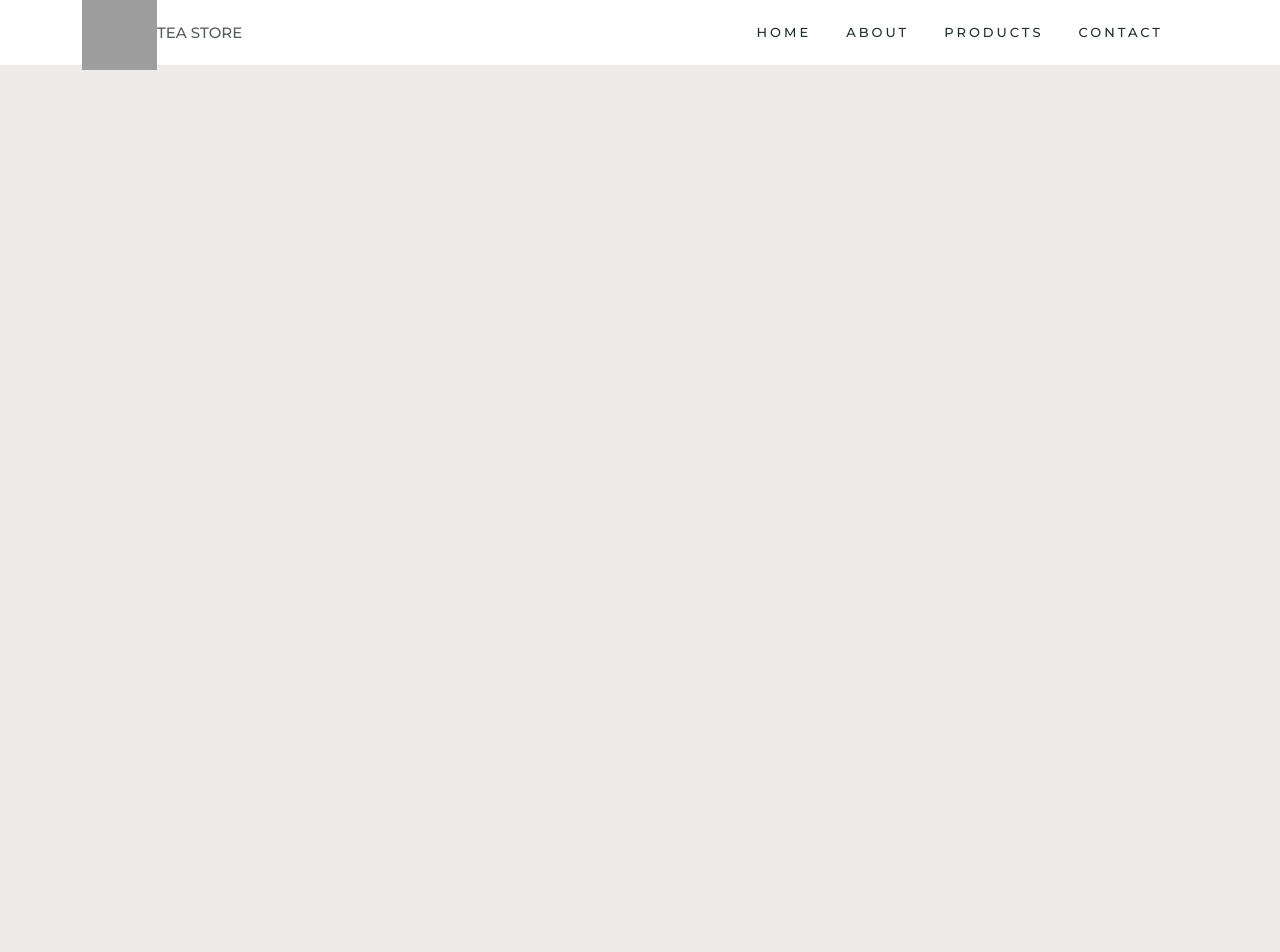
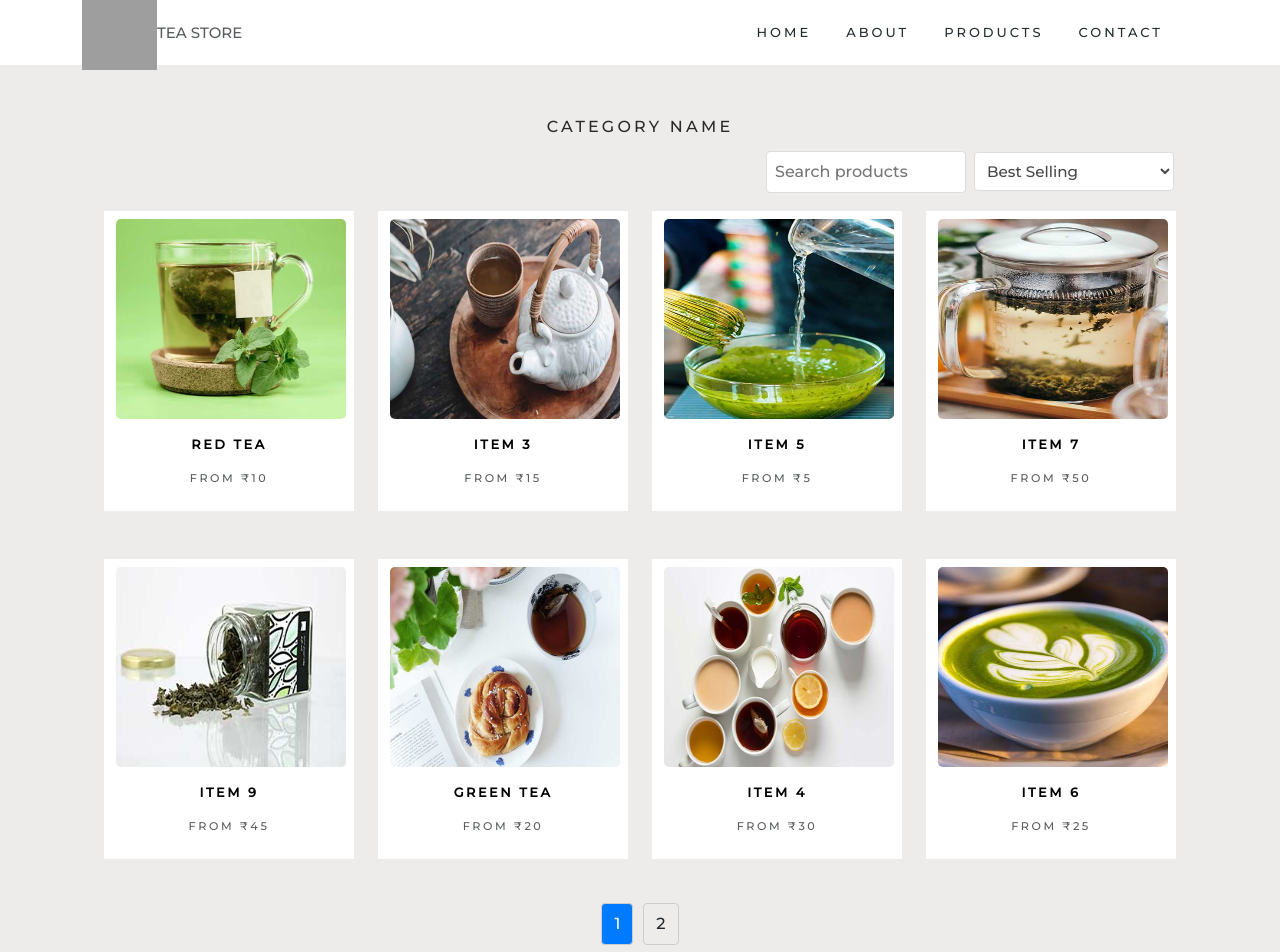
Before and after one commit to Chayan9991/tea-catalog-mern-app, a React (Vite) app: page /productCategory/1 in a window 1280 px wide. Shown: the top 952 px of the page. Before the commit the page ends 800 px from the top, so only its background shows below. Built offline with nearby package versions, Linux system fonts and the light colour scheme; grey boxes are pictures that could not be loaded.

Commit message:
08:25PM commit

```diff
--- a/src/App.jsx
+++ b/src/App.jsx
@@ -3,6 +3,7 @@ import 'bootstrap/dist/js/bootstrap.bundle.min.js';
 import './index.css'
 import Routing from './routes/Routing.jsx';
 import Navbar from './category/Navbar.jsx';
+import Footer from './category/Footer.jsx';
 
 function App() {
 
@@ -10,6 +11,7 @@ function App() {
         <>
             <Navbar/>
             <Routing/>
+            <Footer/>
         </>
     )
 }
--- /dev/null
+++ b/src/category/CategoryCard.jsx
@@ -0,0 +1,21 @@
+import { Link } from 'react-router-dom';
+
+const CategoryCard = ({ item }) => {
+  return (
+    <div className="category-card mb-4 justify-content-center">
+      <Link to={`/productCategory/${item.id}`} className="card-link text-decoration-none">
+        <div className="container pt-2">
+          <img src={item.image} className="prod-card-img" alt={item.title} />
+          <div className="card-body mt-3">
+            <p className="prod-font text-center">
+              <p className="" style={{fontWeight: "600"}}>{item.title}</p>
+              <p className="text-center small text-muted">From ₹{item.price}</p>
+            </p>
+          </div>
+        </div>
+      </Link>
+    </div>
+  );
+};
+
+export default CategoryCard;
--- a/src/category/Home.jsx
+++ b/src/category/Home.jsx
@@ -25,8 +25,6 @@ export const Home = () => {
 
       <Contact />
 
-      <Footer/>
-
     <a href="#" className="btn btn-lg bg-primary btn-lg-square rounded-circle back-to-top"><i class="bi bi-arrow-up"></i></a>
 
     </>
--- a/src/category/ProductCategory.jsx
+++ b/src/category/ProductCategory.jsx
@@ -2,7 +2,7 @@ import { useState, useEffect } from 'react';
 import { Link } from 'react-router-dom';
 
 const ProductCategory = ({ productCategory }) => {
-  const initialShowCount = 4;
+  const initialShowCount = 6;
   const [showProducts, setShowProducts] = useState(initialShowCount);
   const [currentProducts, setCurrentProducts] = useState(productCategory.slice(0, showProducts));
   const [newProductsStartIndex, setNewProductsStartIndex] = useState(null);
@@ -25,7 +25,8 @@ const ProductCategory = ({ productCategory }) => {
       setNewProductsStartIndex(null);
       setShowProducts(initialShowCount);
       setFadingOut(false);
-    }, 500); // Duration of fade-out animation
+      window.scrollTo({ top: 500, behavior: 'smooth' });
+    }); // Duration of fade-out animation
   };
 
   return (
--- /dev/null
+++ b/src/category/SingleCategory.jsx
@@ -0,0 +1,179 @@
+import React, { useEffect } from "react";
+import { useParams, useState } from "react";
+import CategoryCard from "./CategoryCard";
+import { Link } from "react-router-dom";
+
+const SingleCategory = () => {
+  const [sortOption, setSortOption] = useState("bestSelling");
+  const [searchTerm, setSearchTerm] = useState("");
+  const [currentPage, setCurrentPage] = useState(1);
+  const itemsPerPage = 8;
+
+  const mockData = [
+    {
+      id: 1,
+      image: "../../public/images/product-1.jpg",
+      title: "Red Tea",
+      description: "Description for item 1",
+      price: 10,
+      bestSelling: true,
+    },
+    {
+      id: 2,
+      image: "../../public/images/product-2.jpg",
+      title: "Green Tea",
+      description: "Description for item 2",
+      price: 20,
+      bestSelling: false,
+    },
+    {
+      id: 3,
+      image: "../../public/images/product-3.jpg",
+      title: "Item 3",
+      description: "Description for item 3",
+      price: 15,
+      bestSelling: true,
+    },
+    {
+      id: 4,
+      image: "../../public/images/product-4.jpg",
+      title: "Item 4",
+      description: "Description for item 4",
+      price: 30,
+      bestSelling: false,
+    },
+    {
+      id: 5,
+      image: "../../public/images/about-1.jpg",
+      title: "Item 5",
+      description: "Description for item 5",
+      price: 5,
+      bestSelling: true,
+    },
+    {
+      id: 6,
+      image: "../../public/images/about-2.jpg",
+      title: "Item 6",
+      description: "Description for item 6",
+      price: 25,
+      bestSelling: false,
+    },
+    {
+      id: 7,
+      image: "../../public/images/about-3.jpg",
+      title: "Item 7",
+      description: "Description for item 7",
+      price: 50,
+      bestSelling: true,
+    },
+    {
+      id: 8,
+      image: "../../public/images/about-4.jpg",
+      title: "Item 8",
+      description: "Description for item 8",
+      price: 35,
+      bestSelling: false,
+    },
+    {
+      id: 9,
+      image: "../../public/images/about-5.jpg",
+      title: "Item 9",
+      description: "Description for item 9",
+      price: 45,
+      bestSelling: true,
+    },
+    {
+      id: 10,
+      image: "../../public/images/about-6.jpg",
+      title: "Item 10",
+      description: "Description for item 10",
+      price: 40,
+      bestSelling: false,
+    },
+  ];
+
+  const handleSort = (a, b) => {
+    switch (sortOption) {
+      case "priceLowToHigh":
+        return a.price - b.price;
+      case "priceHighToLow":
+        return b.price - a.price;
+      case "bestSelling":
+        return b.bestSelling - a.bestSelling;
+      default:
+        return 0;
+    }
+  };
+
+  const filteredData = mockData.filter((item) =>
+    item.title.toLowerCase().includes(searchTerm.toLowerCase())
+  );
+
+  const sortedData = filteredData.sort(handleSort);
+
+  const indexOfLastItem = currentPage * itemsPerPage;
+  const indexOfFirstItem = indexOfLastItem - itemsPerPage;
+  const currentItems = sortedData.slice(indexOfFirstItem, indexOfLastItem);
+
+  const totalPages = Math.ceil(filteredData.length / itemsPerPage);
+
+  return (
+    <div className="container">
+      <div className="single-category">
+        <p className="heading text-center">Category Name</p>
+        <div className="controls mt-1 text-end pe-md-4 pe-lg-4">
+          <input
+            type="text"
+            placeholder="Search products"
+            value={searchTerm}
+            onChange={(e) => setSearchTerm(e.target.value)}
+            className="search-input me-md-2"
+          />
+          <select
+            value={sortOption}
+            onChange={(e) => {setSortOption(e.target.value); setCurrentPage(1)}}
+            className="select-dropdown"
+          >
+            <option value="priceLowToHigh">Price: Low to High</option>
+            <option value="priceHighToLow">Price: High to Low</option>
+            <option value="bestSelling">Best Selling</option>
+          </select>
+        </div>
+
+        <div className="container d-flex">
+          <div
+            className="mt-2 gap-4 justify-content-center"
+            style={{
+              display: "flex",
+              flexWrap: "wrap",
+              justifyContent: "space-between",
+            }}
+          >
+            {currentItems.length === 0 ? ( // Check if currentItems is empty
+            <p className="text-center text-muted">*Product Not Found :( </p>
+          ) : (
+            currentItems.map((item) => (
+              <CategoryCard key={item.id} item={item} />
+            ))
+          )}
+          </div>
+        </div>
+        <div className="pagination justify-content-center">
+          {[...Array(totalPages).keys()].map((number) => (
+            <span
+              key={number + 1}
+              className={`page-number ${
+                currentPage === number + 1 ? "active" : ""
+              }`}
+              onClick={() => {setCurrentPage(number + 1); window.scrollTo({ top: 0, behavior: 'smooth' });}}
+            >
+              {number + 1}
+            </span>
+          ))}
+        </div>
+      </div>
+    </div>
+  );
+};
+
+export default SingleCategory;
--- a/src/index.css
+++ b/src/index.css
@@ -166,6 +166,7 @@ body{
         margin-right: 0;
         padding: 10px 0;
     }
+
 
     .navbar .navbar-nav {
         margin-top: -10px;
@@ -463,45 +464,6 @@ body{
     color: var(--light);
 }
 
-
-/*** Section Title ***/
-.section-title {
-    position: relative;
-    margin-bottom: 3rem;
-    padding-bottom: 2rem;
-}
-
-.section-title::before {
-    position: absolute;
-    content: "";
-    width: 50%;
-    height: 2px;
-    bottom: 0;
-    left: 0;
-    background: var(--primary);
-}
-
-.section-title::after {
-    position: absolute;
-    content: "";
-    width: 28px;
-    height: 28px;
-    bottom: -13px;
-    left: calc(25% - 13px);
-    background: var(--dark);
-    border: 10px solid #FFFFFF;
-    border-radius: 28px;
-}
-
-.section-title.text-center::before {
-    left: 25%;
-}
-
-.section-title.text-center::after {
-    left: calc(50% - 13px);
-}
-
-
 /* Brief About Section */
 
 .container-fluid{
@@ -598,25 +560,113 @@ body{
   }
 
 
+/* Items in a Category */
 
-/*** Store ***/
-.store-item .store-overlay {
-    position: absolute;
-    top: 0;
-    left: 0;
-    width: 100%;
-    height: 100%;
+/* Heading */
+.heading {
+  margin-top: 50px;
+  font-size: 1em;
+  height: 20px;
+  letter-spacing: .2em;
+  font-weight: 500;
+  text-transform: uppercase;
+  color: rgba(0, 0, 0, 0.824);
+}
+
+/* Product Card */
+.prod-card-img {
+  height: 200px;
+  width: 230px;
+  border-radius: 5px;
+  overflow: hidden;
+}
+
+.category-card {
+  height: 300px;
+  width: 250px;
+  background-color: white;
+}
+
+/* Search Input */
+.search-input {
+  padding: 8px;
+  width: 100%; /* Change width to 100% to make it responsive */
+  max-width: 200px; /* Set maximum width */
+  border: 1px solid #ddd;
+  border-radius: 4px;
+  margin-bottom: 10px; /* Add margin bottom */
+}
+
+/* Select Dropdown */
+.select-dropdown {
+  padding: 8px;
+  width: 100%; /* Change width to 100% to make it responsive */
+  max-width: 200px; /* Set maximum width */
+  border: 1px solid #ddd;
+  font-weight: 200;
+  font-size: .95em;
+  color: rgba(19, 18, 18, 0.776);
+  border-radius: 4px;
+  background-color: #fff;
+  cursor: pointer;
+}
+
+/* Additional styling for select dropdown arrow */
+.select-dropdown::after {
+  content: '\25BC';
+  position: absolute;
+  top: 50%;
+  right: 10px;
+  transform: translateY(-50%);
+  pointer-events: none;
+}
+
+/* Pagination */
+.pagination {
+  margin-top: 20px;
+  text-align: center;
+}
+
+.page-number {
+  display: inline-block;
+  padding: 8px 12px;
+  margin: 0 5px;
+  border: 1px solid #ccc;
+  border-radius: 4px;
+  cursor: pointer;
+  transition: background-color 0.3s ease;
+}
+
+.page-number:hover {
+  background-color: #f0f0f0;
+}
+
+.page-number.active {
+  background-color: #007bff;
+  color: #fff;
+}
+
+
+/* Media Queries for Responsiveness */
+@media (max-width: 768px) {
+  /* Center cards on smaller screens */
+  .single-category {
     display: flex;
     flex-direction: column;
     align-items: center;
+  }
+  .controls{
+    display: flex;
+    flex-direction: column;
     justify-content: center;
-    opacity: 0;
-    transition: .5s;
+    margin-bottom: 10px;
+  }
+  .select-dropdown{
+    height: 42px;
+  }
 }
 
-.store-item:hover .store-overlay {
-    opacity: 1;
-}
+
 
 
 /*** Contact ***/
--- a/src/routes/Routing.jsx
+++ b/src/routes/Routing.jsx
@@ -3,6 +3,7 @@ import { Home } from "../category/Home"
 import AboutUs from './../category/AboutUs';
 import Products from "../category/Products";
 import Contact from "../category/Contact";
+import SingleCategory from "../category/SingleCategory";
 
 const Routing = () => {
   return (
@@ -12,6 +13,7 @@ const Routing = () => {
         <Route path="/about" element={<AboutUs/>} />
         <Route path="/products" element={<Products/>} />
         <Route path="/contact" element={<Contact/>} />
+        <Route path="//productCategory/:id" element={<SingleCategory/>} />
       </Routes>
     </div>
   )
```
Also changed, not shown: src/category/Footer.jsx (+11 -12 lines).
